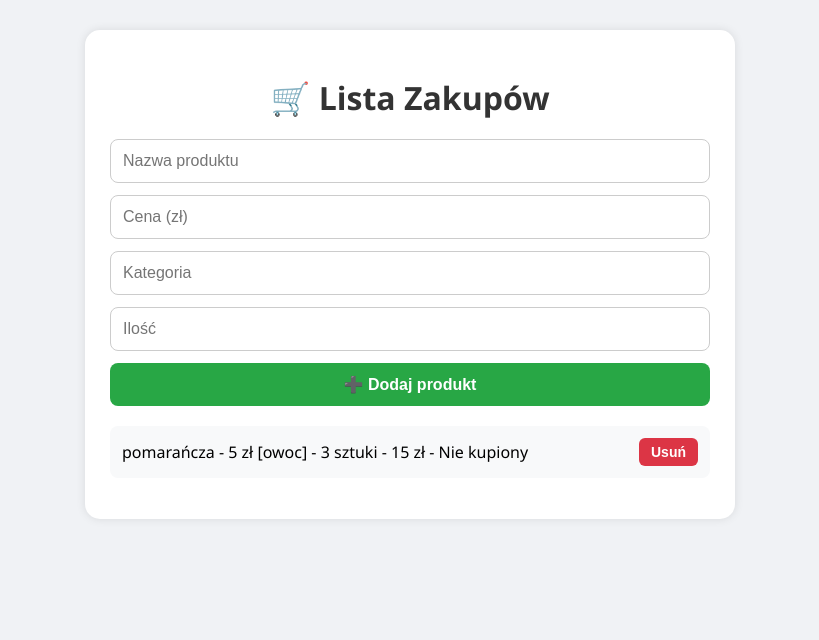
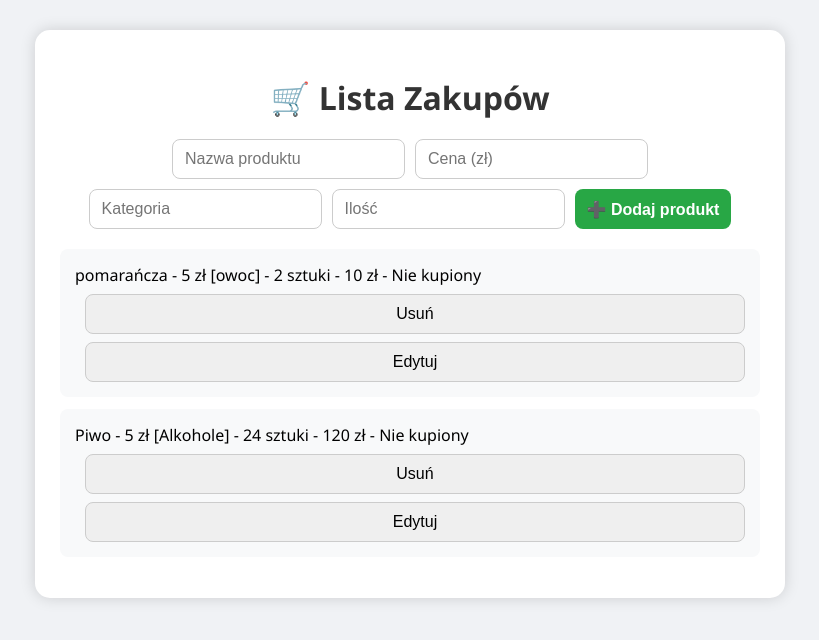
Before and after one commit to juchim2005/ShoppingListManager, a Flask app: page / in a window 1280 px wide. Shown: the top 640 px of the page, without its empty margins (230-1049 px from the left). Run offline with Flask 3, Linux system fonts and the light colour scheme; data comes from the database, SQL or seed files in the repository.

Commit message:
added editing and better connection to db

```diff
--- a/src/main.py
+++ b/src/main.py
@@ -1,8 +1,12 @@
 from flask import Flask, render_template, request, jsonify
 from flask_sqlalchemy import SQLAlchemy
+import os
 
 app = Flask(__name__)
-app.config['SQLALCHEMY_DATABASE_URI'] = 'sqlite:///database.db'
+
+basedir = os.path.abspath(os.path.dirname(__file__))
+db_path = os.path.join(basedir, 'instance', 'database.db')
+app.config['SQLALCHEMY_DATABASE_URI'] = f'sqlite:///{db_path}'
 app.config['SQLALCHEMY_TRACK_MODIFICATIONS'] = False
 
 db = SQLAlchemy(app)
@@ -69,5 +73,20 @@
     db.session.commit()
     return 'Product successfully deleted', 204
 
+@app.route("/api/products/<int:product_id>", methods=["PUT"])
+def update_product(product_id):
+    data = request.get_json()
+    product = Product.query.get_or_404(product_id)
+
+    product.name = data.get("name", product.name)
+    product.price = data.get("price", product.price)
+    product.category = data.get("category", product.category)
+    product.quantity = data.get("quantity", product.quantity)
+    product.bought = data.get("bought", product.bought)
+
+    db.session.commit()
+
+    return jsonify({"message": "Product successfully updated"}), 200
+
 if __name__ == "__main__":
     app.run()
--- a/src/static/script.js
+++ b/src/static/script.js
@@ -14,6 +14,7 @@
             price: priceInput.value,
             category: categoryInput.value,
             quantity: quantityInput.value
+
         };
 
         fetch("/api/products", {
@@ -40,7 +41,6 @@
     function appendProduct(product) {
         const li = document.createElement("li");
         li.textContent = `${product.name} - ${product.price} zł [${product.category}] - ${product.quantity} sztuki - ${product.price * product.quantity} zł - ${product.bought ? "Kupiony" : "Nie kupiony"}`;
-        productsList.appendChild(li);
 
         //po dodaniu produktu, dodanie przycisku do usuwania
         const deleteButton = document.createElement("button");
@@ -61,6 +61,79 @@
         .catch(err => console.error("Błąd:", err));
         });
 
+        const editButton = document.createElement("button");
+        editButton.textContent = "Edytuj";
+        editButton.style.marginLeft = "10px";
+        editButton.addEventListener("click", () => {
+            li.innerHTML = '';
+
+            const nameInput = document.createElement("input");nameInput.value = product.name;
+
+            const priceInput = document.createElement("input");
+            priceInput.type = "number";
+            priceInput.step = "0.01";
+            priceInput.value = product.price;
+
+            const categoryInput = document.createElement("input");
+            categoryInput.value = product.category;
+
+            const quantityInput = document.createElement("input");
+            quantityInput.type = "number";
+            quantityInput.step = "1";
+            quantityInput.value = product.quantity;
+
+            const boughtInput = document.createElement("input");
+            boughtInput.type = "checkbox";
+            boughtInput.checked = product.bought;
+
+            const saveButton = document.createElement("button");
+            saveButton.textContent = "Zapisz";
+
+            const cancelButton = document.createElement("button");
+            cancelButton.textContent = "Anuluj";
+
+            li.appendChild(nameInput);
+            li.appendChild(priceInput);
+            li.appendChild(categoryInput);
+            li.appendChild(quantityInput);
+            li.appendChild(boughtInput);
+            li.appendChild(saveButton);
+            li.appendChild(cancelButton);
+
+            saveButton.addEventListener("click", () => {
+                const updatedProduct = {
+                    name: nameInput.value,
+                    price: priceInput.value,
+                    category: categoryInput.value,
+                    quantity: quantityInput.value,
+                    bought: boughtInput.checked
+                };
+
+                updateProduct(updatedProduct).then(() => {
+                    li.remove();
+                    appendProduct(updatedProduct);
+                });
+            });
+
+            cancelButton.addEventListener("click", () => {
+                li.remove();
+                appendProduct(product);
+            });
+        });
         li.appendChild(deleteButton);
+        li.appendChild(editButton);
+        productsList.appendChild(li);
+    }
+
+    const updateProduct = async (product) => {
+        const res = await fetch(`/api/products/${product.id}`, {
+            method: "PUT",
+            headers: {
+                "Content-Type": "application/json"
+            },
+            body: JSON.stringify(product),
+
+        });
+
     }
 });
--- a/src/static/styles.css
+++ b/src/static/styles.css
@@ -6,12 +6,12 @@
 }
 
 .container {
-    max-width: 600px;
+    max-width: 700px;
     margin: auto;
     background: #ffffff;
     padding: 25px;
     border-radius: 15px;
-    box-shadow: 0 0 10px rgba(0, 0, 0, 0.1);
+    box-shadow: 0 0 15px rgba(0, 0, 0, 0.15);
 }
 
 h1 {
@@ -21,26 +21,28 @@
 }
 
 form {
-    display: grid;
-    grid-template-columns: 1fr;
-    gap: 12px;
+    display: flex;
+    flex-wrap: wrap;
+    gap: 10px;
     margin-bottom: 20px;
+    justify-content: center;
 }
 
 input, button {
-    padding: 12px;
+    padding: 10px 12px;
     font-size: 16px;
     border: 1px solid #ccc;
     border-radius: 8px;
-    transition: border-color 0.2s;
+    transition: 0.2s ease-in-out;
 }
 
 input:focus {
     outline: none;
     border-color: #007bff;
+    box-shadow: 0 0 5px rgba(0,123,255,0.5);
 }
 
-button {
+button[type="submit"] {
     background-color: #28a745;
     color: white;
     font-weight: bold;
@@ -48,7 +50,7 @@
     border: none;
 }
 
-button:hover {
+button[type="submit"]:hover {
     background-color: #218838;
 }
 
@@ -59,25 +61,64 @@
 
 li {
     background: #f8f9fa;
-    padding: 12px;
-    margin-bottom: 10px;
+    padding: 15px;
+    margin-bottom: 12px;
     border-radius: 8px;
     display: flex;
-    justify-content: space-between;
-    align-items: center;
+    flex-direction: column;
+    gap: 8px;
 }
 
-li span {
-    flex-grow: 1;
+.product-info {
+    display: flex;
+    flex-direction: column;
+    gap: 4px;
+    font-size: 15px;
 }
 
-li button {
-    background-color: #dc3545;
-    padding: 6px 12px;
+.action-buttons {
+    display: flex;
+    gap: 10px;
+    flex-wrap: wrap;
+}
+
+.action-buttons button {
+    padding: 6px 10px;
     font-size: 14px;
     border-radius: 6px;
+    border: none;
+    cursor: pointer;
+    transition: 0.2s;
 }
 
-li button:hover {
+button.delete {
+    background-color: #dc3545;
+    color: white;
+}
+
+button.delete:hover {
     background-color: #c82333;
 }
+
+button.edit {
+    background-color: #ffc107;
+    color: #212529;
+}
+
+button.edit:hover {
+    background-color: #e0a800;
+}
+
+button.save {
+    background-color: #007bff;
+    color: white;
+}
+
+button.cancel {
+    background-color: #6c757d;
+    color: white;
+}
+
+input[type="checkbox"] {
+    margin-right: 6px;
+}
```
Also changed, not shown: instance/database.db (deleted), src/instance/database.db (added), src/templates/index.html (line endings or trailing spaces).
